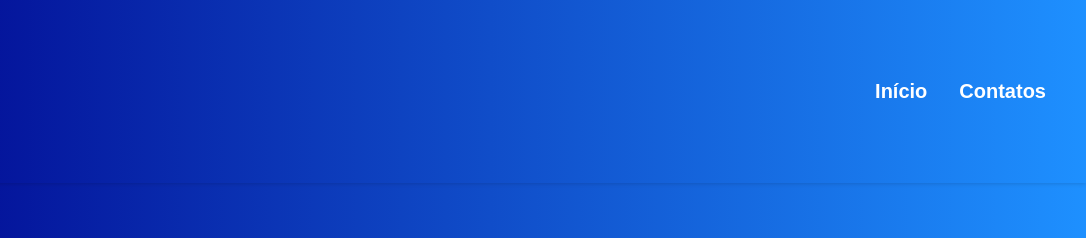
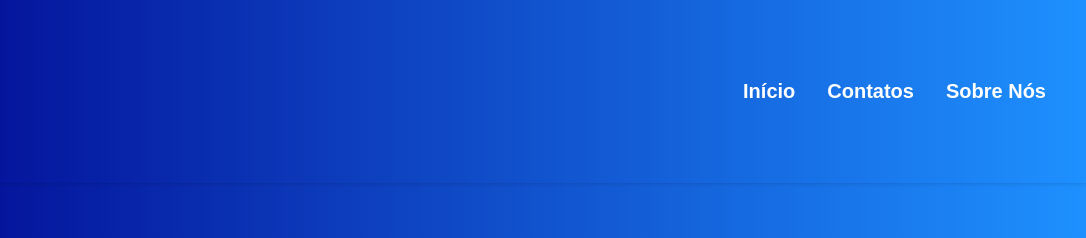
Before and after one commit to ChristianGuillen173/Eletrolink, a plain HTML site: page index.html in a window 1280 px wide. Shown: the top 238 px of the page, 194-1280 px from the left. Drawn offline with Linux system fonts and the light colour scheme.

Commit message:
Update index.html

```diff
--- a/index.html
+++ b/index.html
@@ -20,6 +20,7 @@
           <ul class="nav-menu">
             <li><a href="index.html">Início</a></li>
             <li><a href="#contato">Contatos</a></li>
+            <li><a href="#about">Sobre Nós</a></li>
             <!-- <li><a href="orcamento.html">Solicite um Orçamento</a></li> -->
             <!-- <li><a href="trabalhe-conosco.html">Trabalhe Conosco</a></li> -->
           </ul>
```
